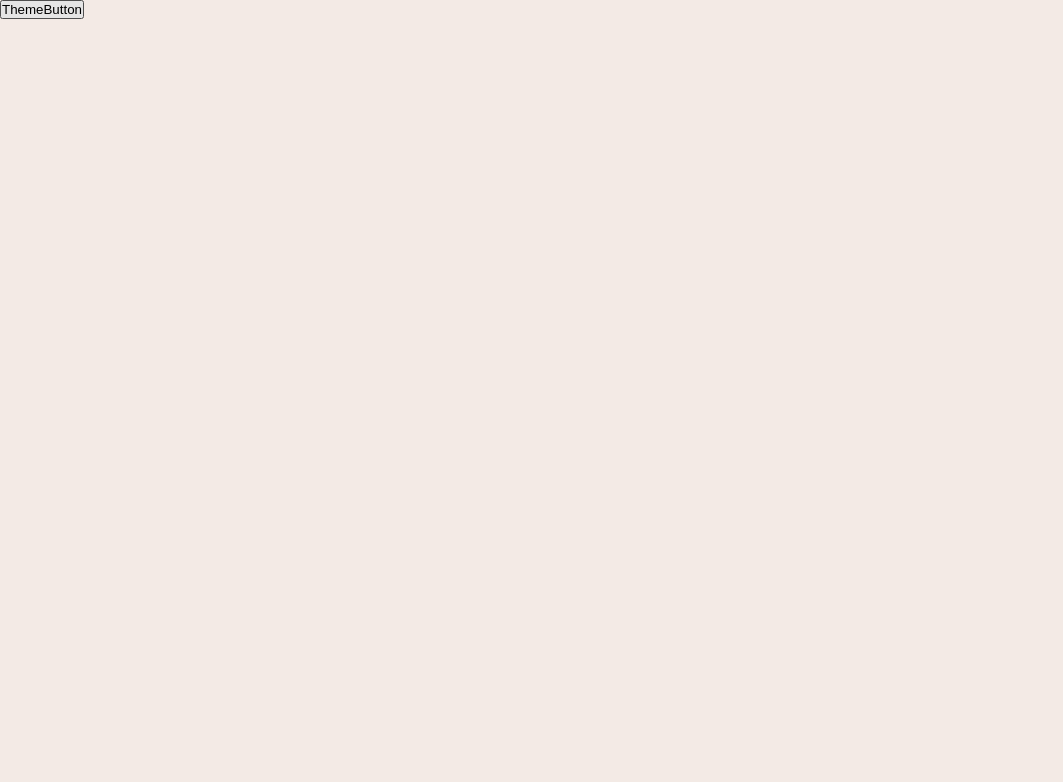
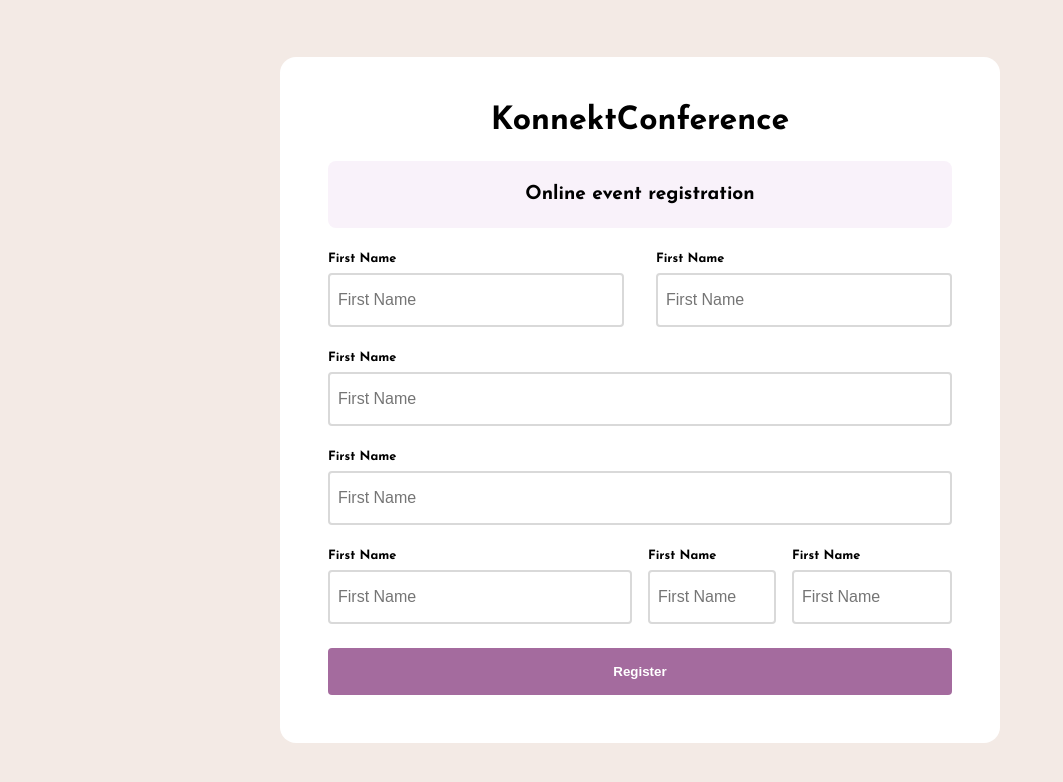
Before and after one commit to CalderonCG/FormValidations, a React (Vite) app: page / in a window 1280 px wide. Shown: the top 782 px of the page, without its empty margins (0-1063 px from the left). Built offline with nearby package versions, Linux system fonts and the light colour scheme.

Commit message:
:feat: add form layout

```diff
--- a/package.json
+++ b/package.json
@@ -12,6 +12,7 @@
   "dependencies": {
     "react": "^19.1.1",
     "react-dom": "^19.1.1",
+    "react-hook-form": "^7.62.0",
     "sass": "^1.90.0"
   },
   "devDependencies": {
--- a/src/App.tsx
+++ b/src/App.tsx
@@ -1,12 +1,15 @@
 
 import './App.scss'
+import Form from './components/Form/Form'
 import ThemeButton from './components/ThemeButton/ThemeButton'
 
 function App() {
 
   return (
     <>
-    <ThemeButton/>
+    <div className='app_container'>
+      <Form/>
+    </div>
     </>
   )
 }
--- /dev/null
+++ b/src/components/Form/Form.scss
@@ -0,0 +1,46 @@
+@use "../../styles/mixins" as m;
+@use "../../styles/variables" as *;
+
+.form {
+  @include m.flexCenter(column, start);
+  width: clamp(30rem, 90vh, 50rem);
+  background-color: white;
+  border-radius: 1rem;
+  gap: 1.5rem;
+  padding: 3rem;
+
+  &_label {
+    width: 100%;
+    display: flex;
+    justify-content: center;
+    background-color: var(--secondary);
+    padding: 1.5rem;
+    font-weight: 700;
+    font-size: 1.2rem;
+    border-radius: 0.5rem;
+  }
+
+  &_names {
+    display: grid;
+    grid-template-columns: 1fr 1fr;
+    width: 100%;
+    gap: 2rem;
+  }
+
+  &_location {
+    display: grid;
+    grid-template-columns: 1fr 8rem 10rem;
+    width: 100%;
+    gap: 1rem;
+  }
+
+  &_register {
+    width: 100%;
+    border: none;
+    background-color: var(--primary);
+    color: white;
+    padding: 1rem;
+    font-weight: 700;
+    border-radius: 0.25rem;
+  }
+}
--- /dev/null
+++ b/src/components/Form/Form.tsx
@@ -0,0 +1,67 @@
+import { useForm, type SubmitHandler } from "react-hook-form";
+import FormInput from "../FormInput/FormInput";
+import "./Form.scss";
+
+type FormType = {
+  firstName: string;
+};
+
+function Form() {
+  const { register, handleSubmit } = useForm<FormType>();
+
+  const onSubmit: SubmitHandler<FormType> = (data) => {
+    console.log(data);
+  };
+  return (
+    <form className="form" onSubmit={handleSubmit(onSubmit)}>
+      <h1>KonnektConference</h1>
+      <div className="form_label">Online event registration</div>
+      <div className="form_names">
+        <FormInput
+          {...register("firstName")}
+          label="First Name"
+          placeholder="First Name"
+        />
+        <FormInput
+          {...register("firstName")}
+          label="First Name"
+          placeholder="First Name"
+        />
+      </div>
+
+      <FormInput
+        {...register("firstName")}
+        label="First Name"
+        placeholder="First Name"
+      />
+      <FormInput
+        {...register("firstName")}
+        label="First Name"
+        placeholder="First Name"
+      />
+
+      <div className="form_location">
+        <FormInput
+          {...register("firstName")}
+          label="First Name"
+          placeholder="First Name"
+        />
+        <FormInput
+          {...register("firstName")}
+          label="First Name"
+          placeholder="First Name"
+        />
+        <FormInput
+          {...register("firstName")}
+          label="First Name"
+          placeholder="First Name"
+        />
+      </div>
+
+
+      <button className="form_register">Register</button>
+    </form>
+  );
+}
+
+export default Form;
--- /dev/null
+++ b/src/components/FormInput/FormInput.scss
@@ -0,0 +1,21 @@
+@use '../../styles/globals' as *;
+
+.input{
+    display: flex;
+    flex-direction: column;
+    width: 100%;
+    gap: 0.5rem;
+
+    &_field{
+        outline: none;
+        border: 0.125rem solid var(--outline);
+        border-radius: 0.25rem;
+        padding: 1rem 0.5rem;
+        font-size: 1rem;
+    }
+
+    &_label{
+        font-size: 0.8rem;
+        font-weight: 700;
+    }
+}
--- /dev/null
+++ b/src/components/FormInput/FormInput.tsx
@@ -0,0 +1,23 @@
+import { forwardRef, type InputHTMLAttributes } from "react";
+import './FormInput.scss'
+
+type InputProps = {
+  label: string;
+  placeholder: string;
+  error?: string;
+} & InputHTMLAttributes<HTMLInputElement>;
+
+const FormInput = forwardRef<HTMLInputElement, InputProps>(
+  ({ label, placeholder, error, ...props }, ref) => {
+    return (
+      <div className="input">
+        <label className="input_label">{label}</label>
+        <input className="input_field" ref={ref} {...props}
+        type="text" placeholder={placeholder} />
+        {error && (<p className="input_error">{error}</p>)}
+      </div>
+    );
+  }
+);
+
+export default FormInput;
--- a/src/styles/_globals.scss
+++ b/src/styles/_globals.scss
@@ -4,6 +4,7 @@
   --background: #f3eae5;
   --primary: #a46b9e;
   --secondary: #f9f2fa;
+  --outline: #d9d9d9;
 }
 
 
@@ -12,4 +13,5 @@
   --background: #000000;
   --primary: #a46b9e;
   --secondary: #f9f2fa;
+  --outline: #d9d9d9;
 }
```
Also changed, not shown: 1 other file (tests, documents, lock files or other folders).
